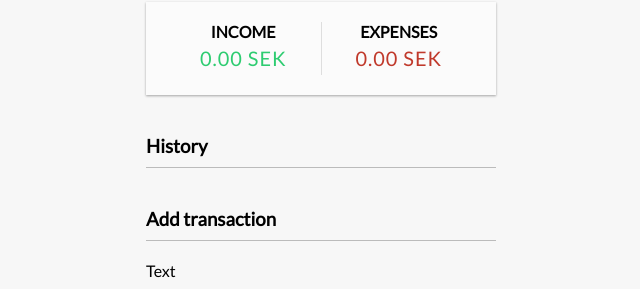
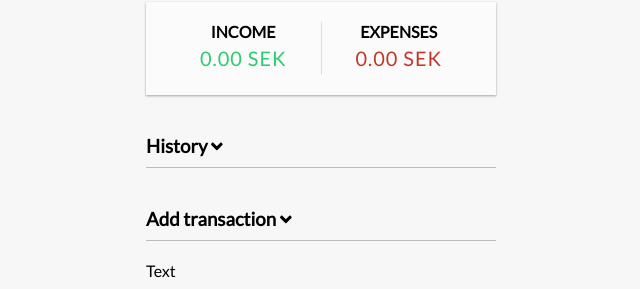
Before and after one commit to mbar47/expensetracker-react, a React (Create React App) app: page / in a window 1280 px wide. Shown: the part 189-478 px from the top of the page, without its empty margins (319-959 px from the left). Built offline with nearby package versions, Linux system fonts and the light colour scheme.

Commit message:
added collapse feature

```diff
--- a/src/components/AddTransaction.js
+++ b/src/components/AddTransaction.js
@@ -1,10 +1,13 @@
 import React, { useState, useContext } from "react";
 import { GlobalContext } from "../context/GlobalState";
+import { faAngleDown, faAngleUp } from "@fortawesome/free-solid-svg-icons";
+import { FontAwesomeIcon } from "@fortawesome/react-fontawesome";
 
 export const AddTransaction = () => {
   const [text, setText] = useState("");
   const [amount, setAmount] = useState(0);
-  const [category, setCategory] = useState("other");
+  const [category, setCategory] = useState("Other");
+  const [hideTrans, setHideTrans] = useState(false);
 
   const { addTransaction } = useContext(GlobalContext);
 
@@ -18,12 +21,21 @@ export const AddTransaction = () => {
       category: category,
     };
 
+    if (text === "" || amount === 0) {
+      alert("Transaction requires all fields to be filled!");
+    } else {
       addTransaction(newTransaction);
+    }
   };
 
+  const hideTransaction = () => setHideTrans(!hideTrans);
   return (
     <div>
-      <h3>Add transaction</h3>
+      <h3 onClick={hideTransaction}>
+        Add transaction{" "}
+        <FontAwesomeIcon icon={hideTrans ? faAngleUp : faAngleDown} />
+      </h3>
+      {!hideTrans ? (
         <form onSubmit={onSubmit} action="" id="form">
           <div className="form-control">
             <label htmlFor="text">Text</label>
@@ -62,6 +74,7 @@ export const AddTransaction = () => {
           </div>
           <button className="btn">Add transaction</button>
         </form>
+      ) : null}
     </div>
   );
 };
--- a/src/components/TransactionList.js
+++ b/src/components/TransactionList.js
@@ -1,19 +1,30 @@
-import React, { useContext } from "react";
+import React, { useContext, useState } from "react";
 import { Transaction } from "./Transaction";
+import { faAngleDown, faAngleUp } from "@fortawesome/free-solid-svg-icons";
+import { FontAwesomeIcon } from "@fortawesome/react-fontawesome";
 
 import { GlobalContext } from "../context/GlobalState";
+
 
 export const TransactionList = () => {
   const { transactions } = useContext(GlobalContext);
 
+  const [hideHistory, setHideHistory] = useState(false);
+
+  const handleHideHistory = (e) => setHideHistory(!hideHistory);
+
   return (
     <div>
-      <h3>History</h3>
-      <ul className="list">
-        {transactions.map((transaction) => (
-          <Transaction key={transaction.id} transaction={transaction} />
-        ))}
-      </ul>
+      <h3 onClick={(e) => handleHideHistory(e)}>
+        History <FontAwesomeIcon icon={hideHistory ? faAngleUp : faAngleDown} />
+      </h3>
+      {!hideHistory ? (
+        <ul className="list">
+          {transactions.map((transaction) => (
+            <Transaction key={transaction.id} transaction={transaction} />
+          ))}
+        </ul>
+      ) : null}
     </div>
   );
 };
```
Lines whose indentation alone changed are shown as unchanged.
